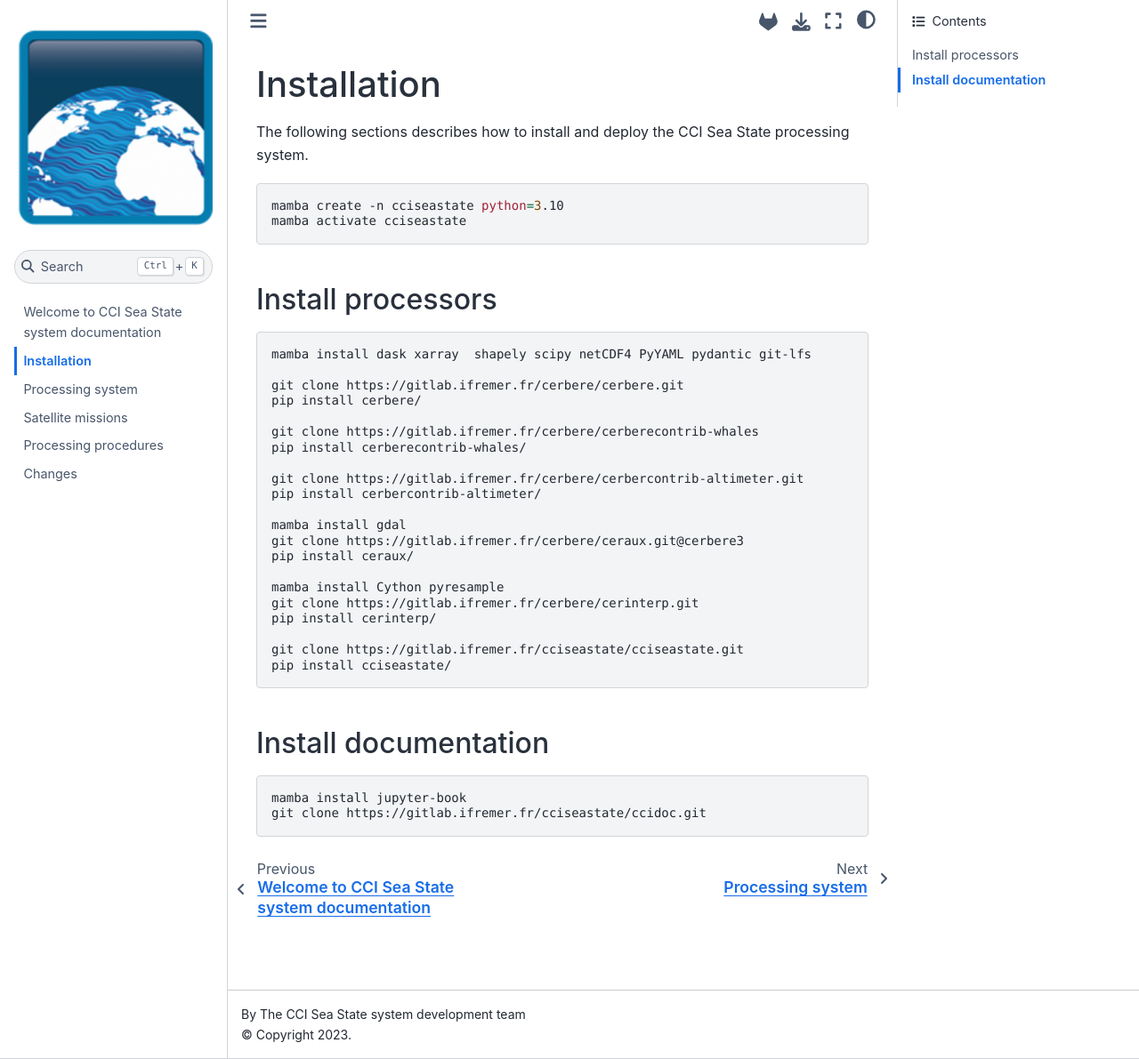
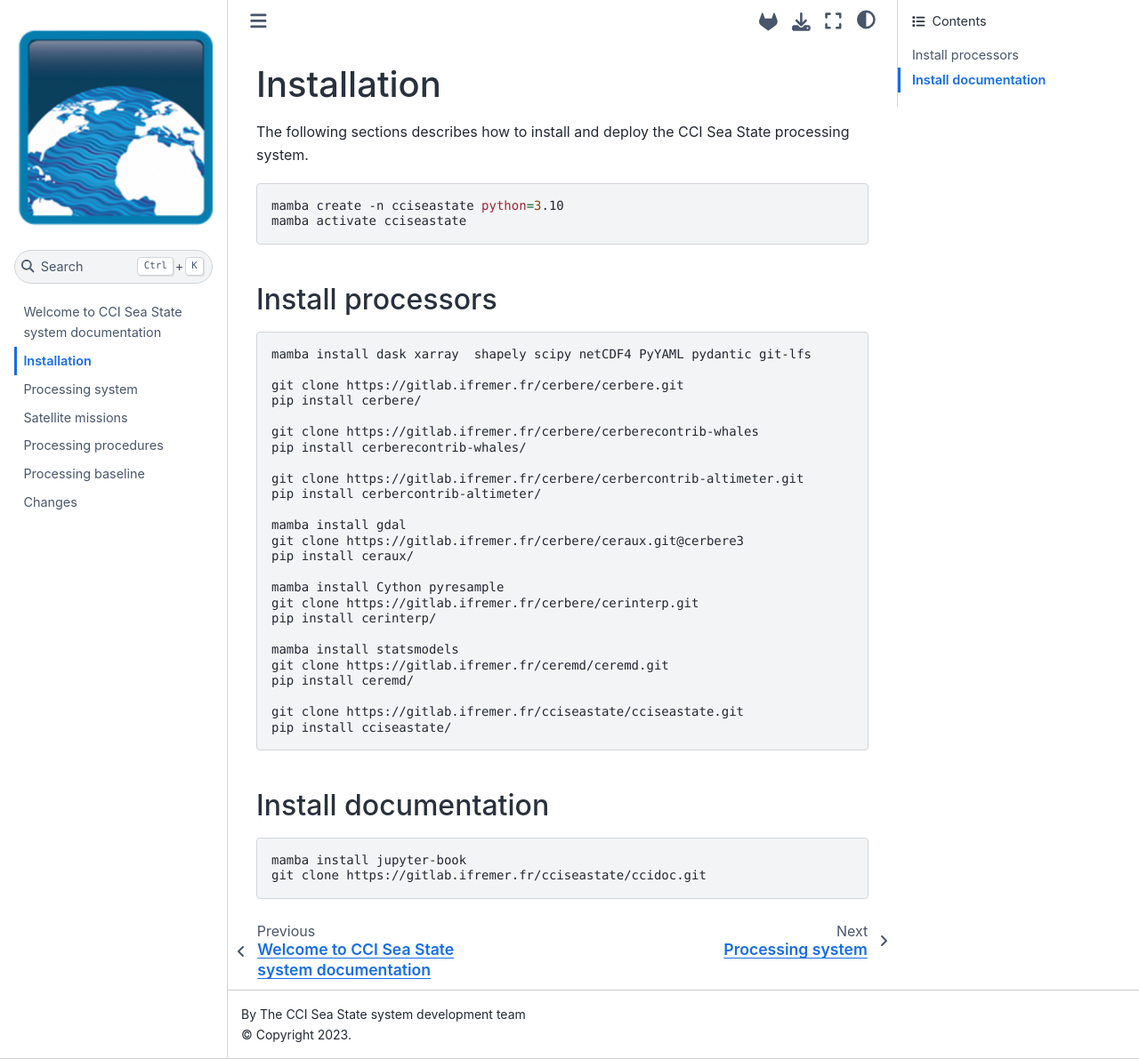
Before and after one commit to umr-lops/cci-seastate-pum, a Jupyter Book: the page built from installation.md, in a window 1280 px wide and 1191 px high. Shown: the whole window at 89% size. Built offline with Jupyter Book 1.0.4 settings and Sphinx 7.4.7 and the Sphinx Book theme 1.1.4, drawn with Linux system fonts in a browser that asks for light colours.

Commit message:
added baseline

````diff
--- a/_toc.yml
+++ b/_toc.yml
@@ -8,4 +8,5 @@ chapters:
 - file: system
 - file: missions
 - file: processing
+- file: baseline
 - file: changes
--- a/installation.md
+++ b/installation.md
@@ -31,6 +31,10 @@ mamba install Cython pyresample
 git clone https://gitlab.ifremer.fr/cerbere/cerinterp.git
 pip install cerinterp/
 
+mamba install statsmodels
+git clone https://gitlab.ifremer.fr/ceremd/ceremd.git
+pip install ceremd/
+
 git clone https://gitlab.ifremer.fr/cciseastate/cciseastate.git
 pip install cciseastate/
 ```
````
